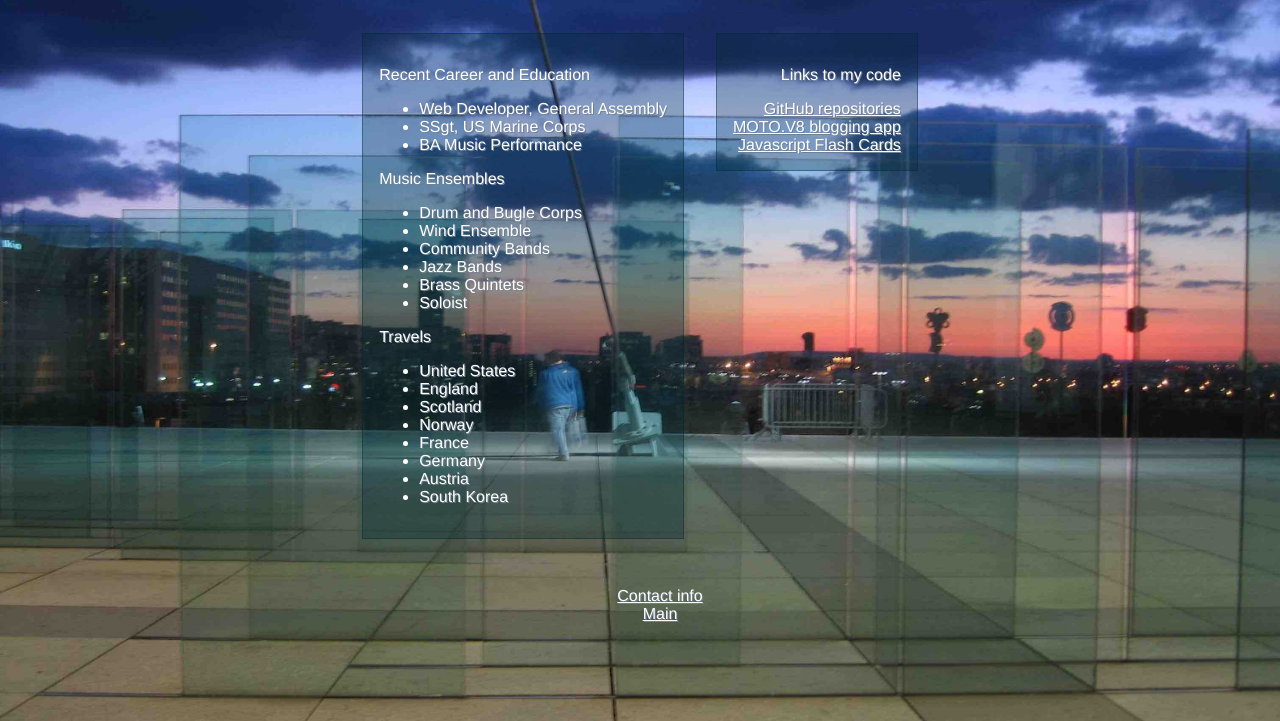
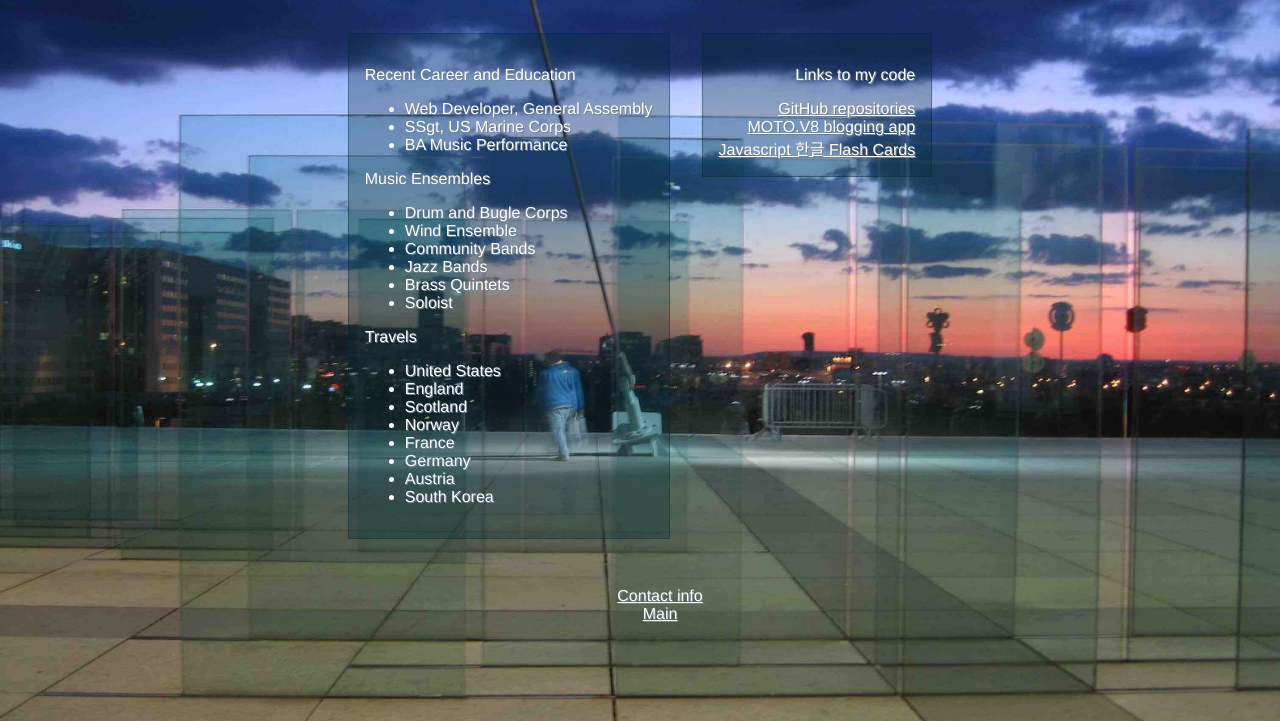
Before and after one commit to lelandjordon/lelandjordon.github.io, a website: page about.html in a window 1280 px wide. Shown: the part 79-800 px from the top of the page. Drawn offline with Linux system fonts and the light colour scheme.

Commit message:
amotner About edit

```diff
--- a/about.html
+++ b/about.html
@@ -50,7 +50,7 @@
 			<p>Links to my code</p>
 			<li><a href="https://github.com/lelandjordon">GitHub repositories</a></li>
 			<li><a href="https://leland-motov8.herokuapp.com">MOTO.V8 blogging app</a></li>
-			<li><a href="http://lelandjordon.github.io/flashcards/">Javascript Flash Cards</a></li>
+			<li><a href="http://lelandjordon.github.io/flashcards/">Javascript 한글 Flash Cards</a></li>
 		</div>
 	</div>
 	<!-- </list> -->
```
